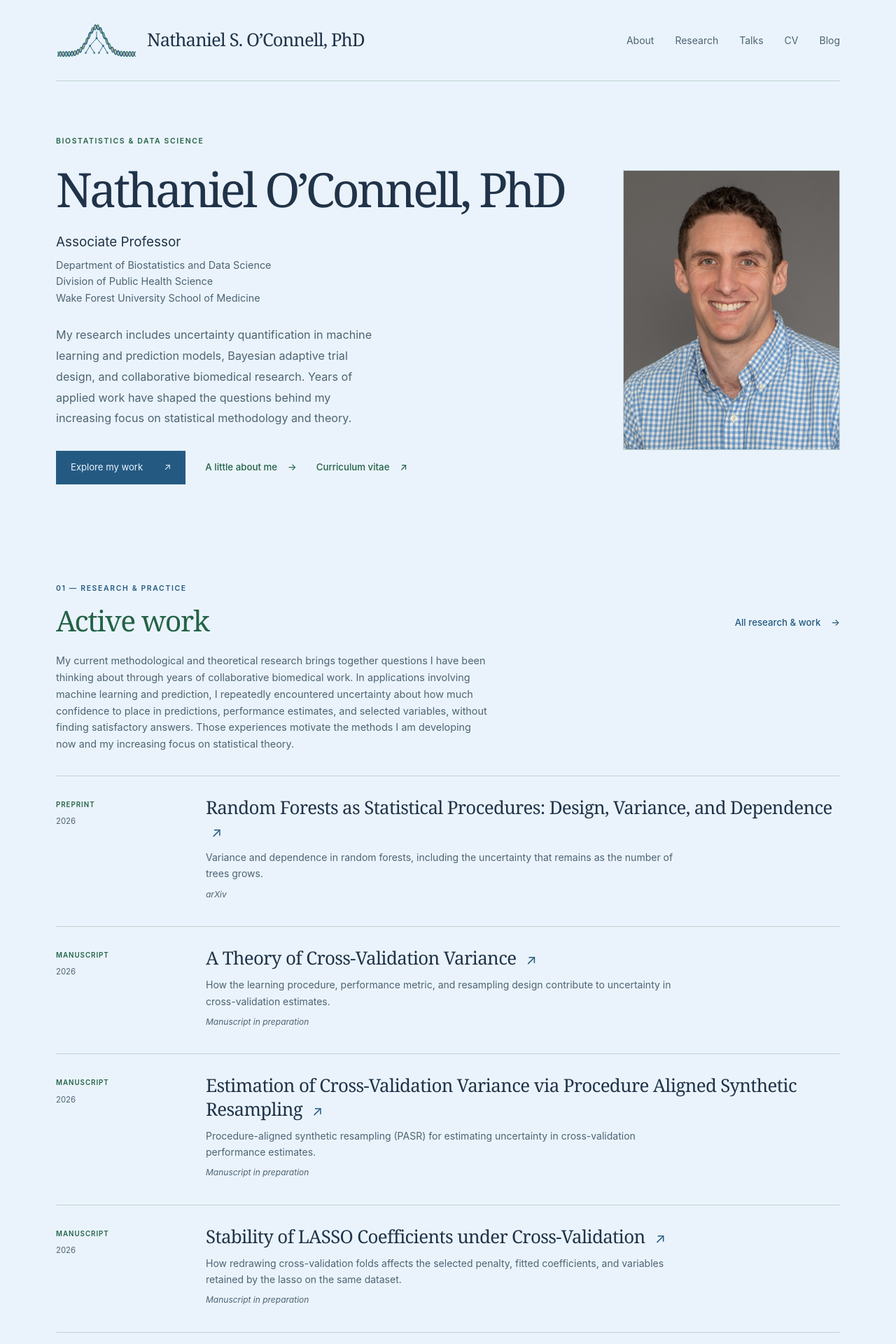
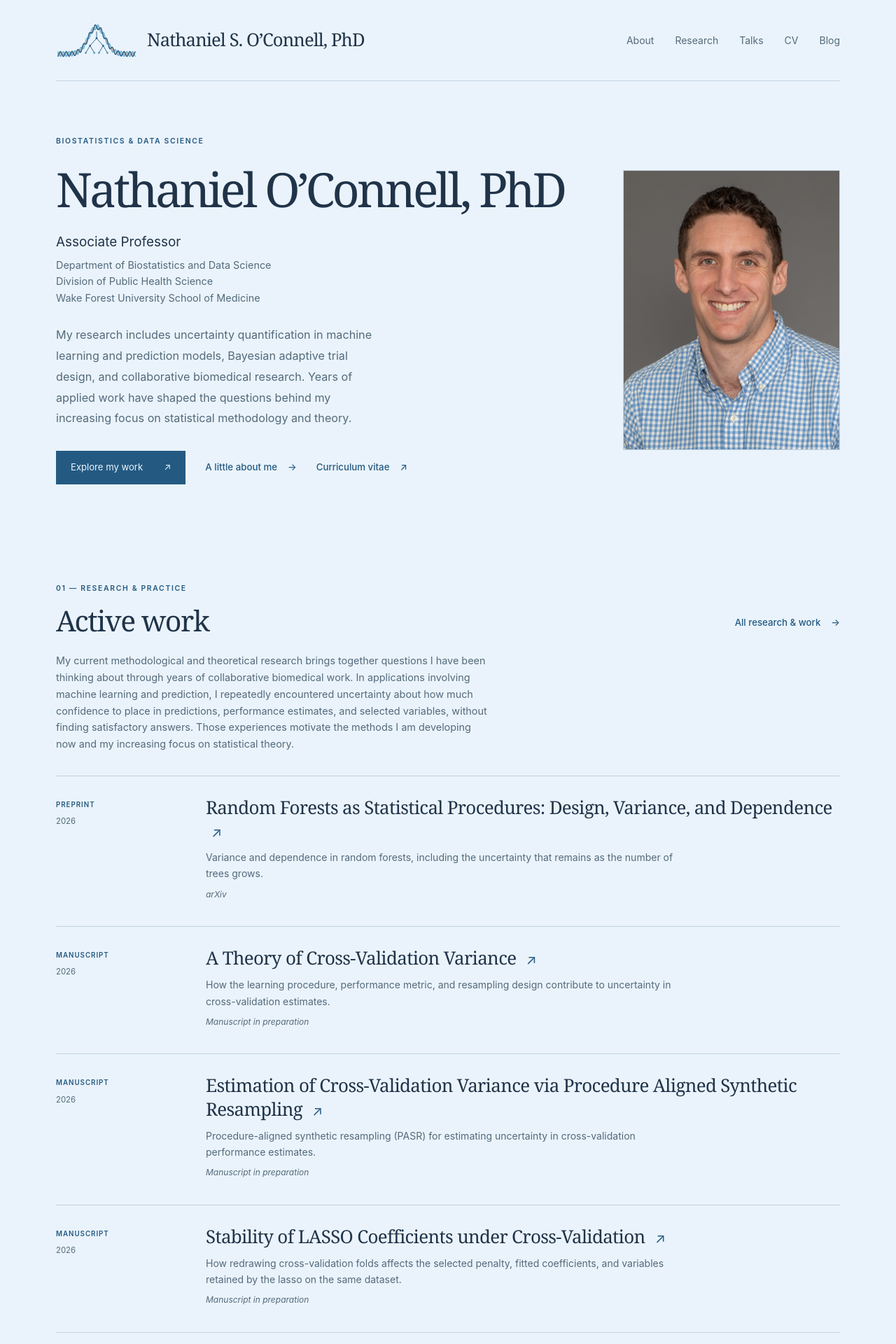
Before and after one commit to NateOConnellPhD/nateoconnell.github.io, a Jekyll site: the page built from index.html, in a window 1280 px wide. Shown: the top 1920 px of the page at 70% size. Built offline with Jekyll 4.4.1, drawn with Linux system fonts in a browser that asks for light colours.

Commit message:
Restore original blue website palette

```diff
--- a/assets/css/site.css
+++ b/assets/css/site.css
@@ -1,5 +1,5 @@
 /* A small, self-contained editorial theme. No remote fonts or trackers. */
-:root{--paper:#eaf3fb;--ink:#203349;--muted:#4d6373;--blue:#245a82;--green:#246247;--line:#bfd4cf;--tint:#dcebf7;--green-tint:#d6e9dc;--serif:Georgia,'Times New Roman',serif;--sans:-apple-system,BlinkMacSystemFont,'Segoe UI',sans-serif}
+:root{--paper:#eaf3fb;--ink:#203349;--muted:#536a7c;--blue:#245a82;--line:#bfd2e1;--tint:#dcebf7;--serif:Georgia,'Times New Roman',serif;--sans:-apple-system,BlinkMacSystemFont,'Segoe UI',sans-serif}
 *{box-sizing:border-box}
 html{scroll-behavior:smooth;scroll-padding-top:30px}
 body{margin:0;background:var(--paper);color:var(--ink);font:16px/1.65 var(--sans);-webkit-font-smoothing:antialiased}
@@ -18,7 +18,7 @@ h1{font-size:clamp(2.9rem,5.5vw,5rem);line-height:1.07;letter-spacing:-.055em;ma
 h2{font-size:clamp(2rem,3.2vw,2.85rem);line-height:1.16;letter-spacing:-.035em}
 h3{font-size:1.65rem;line-height:1.28;letter-spacing:-.025em}
 .wrap{width:min(1120px,calc(100% - 96px));margin-inline:auto}
-.accent{color:var(--green)}
+.accent{color:var(--blue)}
 .sr-only{position:absolute;width:1px;height:1px;padding:0;margin:-1px;overflow:hidden;clip:rect(0,0,0,0);white-space:nowrap;border:0}
 .skip-link{position:fixed;z-index:10;top:10px;left:10px;padding:12px 18px;background:var(--blue);color:white;transform:translateY(-160%)}
 .skip-link:focus{transform:translateY(0)}
@@ -28,10 +28,10 @@ h3{font-size:1.65rem;line-height:1.28;letter-spacing:-.025em}
 .wordmark-dot{color:var(--blue);margin-left:2px}
 .site-nav{display:flex;gap:30px;align-items:center}
 .site-nav a{position:relative;text-decoration:none;font-size:.875rem;color:var(--muted);padding:12px 0}
-.site-nav a:hover,.site-nav a[aria-current]{color:var(--green)}
-.site-nav a[aria-current]:after{content:'';position:absolute;left:0;right:0;bottom:4px;height:2px;background:var(--green)}
+.site-nav a:hover,.site-nav a[aria-current]{color:var(--blue)}
+.site-nav a[aria-current]:after{content:'';position:absolute;left:0;right:0;bottom:4px;height:2px;background:var(--blue)}
 .preview-note{display:flex;gap:8px;align-items:center;margin-top:17px;color:var(--muted);font-size:.71rem;letter-spacing:.015em}
-.status-dot{width:5px;height:5px;border-radius:50%;background:var(--green);flex-shrink:0}
+.status-dot{width:5px;height:5px;border-radius:50%;background:var(--blue);flex-shrink:0}
 .preview-detail{margin-left:-4px}
 .hero{display:grid;grid-template-columns:minmax(0,1fr) 310px;gap:64px;align-items:center;padding:78px 0 65px}
 .eyebrow{text-transform:uppercase;letter-spacing:.16em;font-size:.65rem;font-family:var(--sans);font-weight:600;line-height:1.6;color:var(--blue);margin-bottom:22px}
@@ -45,7 +45,6 @@ h3{font-size:1.65rem;line-height:1.28;letter-spacing:-.025em}
 .hero-portrait{width:100%;max-width:310px;justify-self:end}
 .hero-portrait img{width:100%;height:auto;border:1px solid var(--line)}
 .hero-links{display:flex;flex-wrap:wrap;align-items:center;gap:28px}
-.hero .eyebrow,.hero-links .text-link{color:var(--green)}
 .button{display:inline-flex;align-items:center;gap:30px;min-height:48px;padding:12px 20px;background:var(--blue);color:var(--paper);text-decoration:none;font-size:.82rem;border:1px solid var(--blue)}
 .button:hover{background:#1a4666;border-color:#1a4666;text-decoration:none}
 .button span{font-size:.82rem}
@@ -59,13 +58,13 @@ h3{font-size:1.65rem;line-height:1.28;letter-spacing:-.025em}
 .affiliation-line a{margin-left:auto;white-space:nowrap;text-decoration:none}
 .section-block{padding:76px 0 0}
 .section-heading{display:flex;align-items:end;justify-content:space-between;gap:24px;margin-bottom:22px}
-.section-heading h2{margin-bottom:0;color:var(--green)}
+.section-heading h2{margin-bottom:0}
 .section-heading .eyebrow{margin-bottom:13px}
 .section-intro{color:var(--muted);font-size:.9rem;margin-bottom:33px;max-width:620px}
 .work-row,.post-row{display:grid;grid-template-columns:180px 1fr;gap:34px;padding:28px 0;border-top:1px solid var(--line)}
 .work-row:last-of-type,.post-row:last-of-type{border-bottom:1px solid var(--line)}
 .row-meta{display:flex;flex-direction:column;align-items:start;gap:6px;color:var(--muted);font-size:.71rem;padding-top:5px}
-.row-meta>span:first-child:not(.example-label){color:var(--green);text-transform:uppercase;letter-spacing:.1em;font-size:.61rem;font-weight:600}
+.row-meta>span:first-child:not(.example-label){color:var(--blue);text-transform:uppercase;letter-spacing:.1em;font-size:.61rem;font-weight:600}
 .example-label{font-size:.65rem;color:var(--muted);border:1px solid var(--line);padding:2px 7px;letter-spacing:.025em;white-space:nowrap}
 .work-row h3,.post-row h3{margin:0 0 10px;font-size:1.62rem}
 .work-row h3 a,.post-row h3 a,.talk-row h2 a{color:var(--ink);text-decoration:none}
@@ -73,21 +72,20 @@ h3{font-size:1.65rem;line-height:1.28;letter-spacing:-.025em}
 .text-arrow{color:var(--blue);font-family:var(--sans);font-size:.75em;display:inline-block;margin-left:8px}
 .work-row p,.post-row p,.talk-row p{font-size:.875rem;max-width:685px;color:var(--muted);margin-bottom:8px}
 .work-row .venue,.venue{font-size:.75rem;font-style:italic}
-.work-row .work-study{font-size:.72rem;font-weight:600;letter-spacing:.06em;color:var(--green);margin-bottom:10px}
+.work-row .work-study{font-size:.72rem;font-weight:600;letter-spacing:.06em;color:var(--blue);margin-bottom:10px}
 .research-jumps{display:flex;flex-wrap:wrap;gap:12px 32px;margin-top:24px}
 .research-jumps a{padding:8px 0}
 .research-group{scroll-margin-top:28px}
 .research-group + .research-group{margin-top:72px}
 .research-group h2{font-size:clamp(2rem,3.6vw,2.85rem)}
 .research-group>.prose{margin-bottom:32px}
-#clinical-heading,.research-jumps a[href="#clinical-research"]{color:var(--green)}
 .post-tags{display:flex;flex-wrap:wrap;gap:12px;margin-top:13px;font-size:.66rem;color:var(--blue)}
 .notebook{padding-top:78px}
-.contact-section{position:relative;padding:60px 56px;margin:80px 0;background:var(--green-tint);border-top:2px solid var(--green)}
+.contact-section{position:relative;padding:60px 56px;margin:80px 0;background:var(--tint);border-top:2px solid var(--blue)}
 .contact-section h2{font-size:2.65rem;max-width:690px;margin-bottom:14px}
-.contact-section .eyebrow{margin-bottom:17px;color:var(--green)}
+.contact-section .eyebrow{margin-bottom:17px}
 .contact-section p:not(.eyebrow){color:var(--muted);font-size:.875rem;margin-bottom:12px}
-.contact-section .text-link{margin-top:7px;color:var(--green)}
+.contact-section .text-link{margin-top:7px}
 .site-footer{border-top:1px solid var(--line);padding:34px 0 29px;display:grid;grid-template-columns:1fr auto;gap:18px}
 .footer-name{font-family:var(--serif);font-size:1.15rem;color:var(--ink);text-decoration:none}
 .site-footer p{font-size:.69rem;color:var(--muted);margin:8px 0 0}
@@ -128,7 +126,7 @@ h3{font-size:1.65rem;line-height:1.28;letter-spacing:-.025em}
 .portrait-placeholder span{font-family:var(--serif);font-size:5rem;color:var(--blue);line-height:1.3}
 .portrait-placeholder p{font-size:.75rem;margin-top:18px}
 .interests-grid{display:grid;grid-template-columns:repeat(3,1fr);gap:36px;border-top:1px solid var(--line);padding-top:28px}
-.index-number{font-family:var(--serif);color:var(--green);font-style:italic;font-size:1.1rem}
+.index-number{font-family:var(--serif);color:var(--blue);font-style:italic;font-size:1.1rem}
 .interests-grid h3{font-size:1.3rem;margin:19px 0 13px}
 .interests-grid p{font-size:.87rem;color:var(--muted)}
 .cv-content h2{border-top:1px solid var(--line);padding-top:28px;margin-top:40px}
--- a/scripts/build-logo.rb
+++ b/scripts/build-logo.rb
@@ -29,7 +29,7 @@ strand = lambda do |column|
   end.join(' ')
 end
 
-# Keep the paired-base palette from the R design; use blue and green for strands.
+# Keep the paired-base palette from the R design; use the site's blues for strands.
 pairs = [['#cd6600', '#8b0000'], ['#8b0000', '#cd6600'],
          ['#00008b', '#006400'], ['#006400', '#00008b']]
 random = Random.new(42)
@@ -49,7 +49,7 @@ svg = <<~SVG
       #{rungs}
     </g>
     <g stroke-width="4.8" stroke-linecap="round" stroke-linejoin="round">
-      <path d="#{strand.call(1)}" stroke="#408264"/>
+      <path d="#{strand.call(1)}" stroke="#66b4d8"/>
       <path d="#{strand.call(2)}" stroke="#245a82"/>
     </g>
     <g stroke="#245a82" stroke-width="3.2" stroke-linecap="round" stroke-linejoin="round">
@@ -60,7 +60,7 @@ svg = <<~SVG
       <circle cx="186" cy="150" r="4.5"/>
       <circle cx="254" cy="150" r="4.5"/>
     </g>
-    <g fill="#408264" stroke="#245a82" stroke-width="1.5">
+    <g fill="#66b4d8" stroke="#245a82" stroke-width="1.5">
       <circle cx="164" cy="187" r="4"/>
       <circle cx="208" cy="187" r="4"/>
       <circle cx="232" cy="187" r="4"/>
```
Also changed, not shown: README.md, assets/images/normal-helix-logo.svg.
